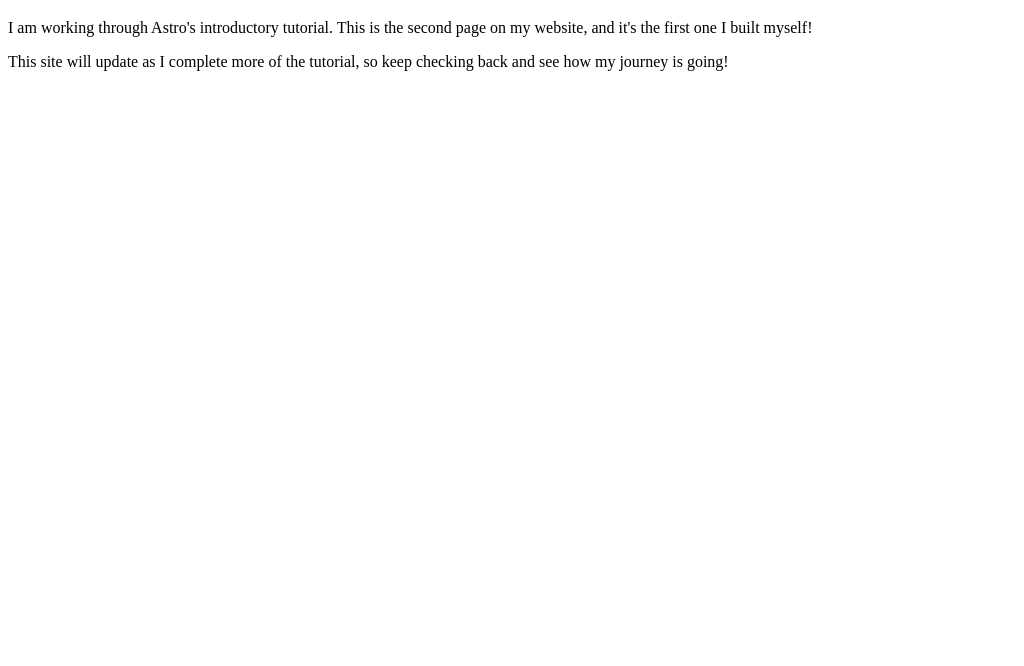
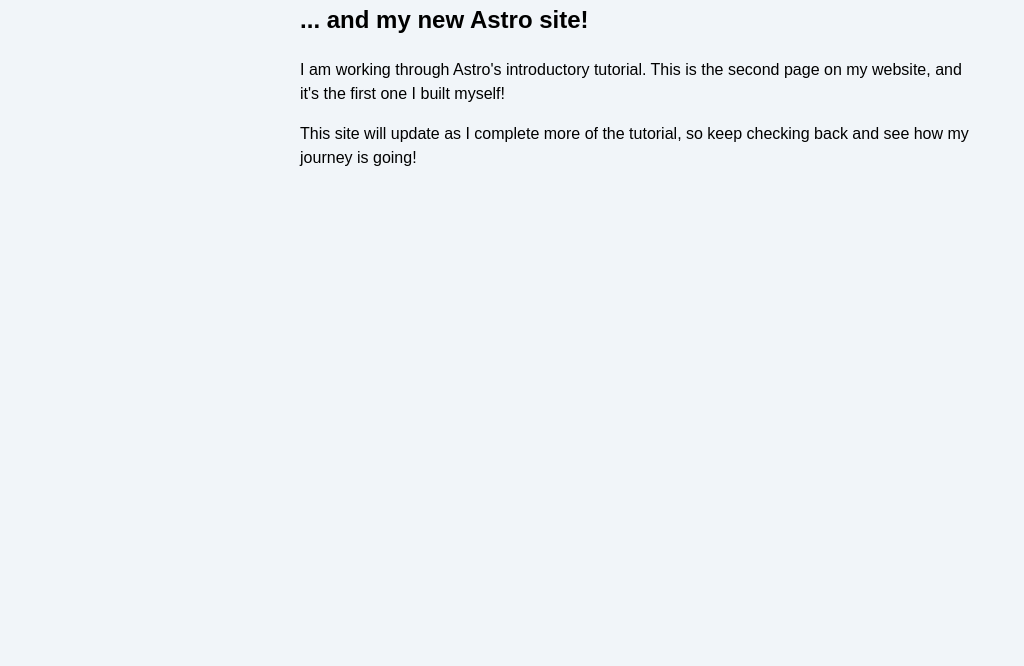
Before and after one commit to pretzelogical/pretzelogical.github.io, an Astro site: page /about in a window 1280 px wide. Shown: the part 134-800 px from the top of the page, without its empty margins (0-1024 px from the left). Built offline with nearby package versions, Linux system fonts and the light colour scheme; Astro itself is replaced by a stand-in of ours.

Commit message:
add global styles, navigation component

```diff
--- /dev/null
+++ b/src/components/Navigation.astro
@@ -0,0 +1,8 @@
+---
+
+---
+<nav>
+  <a href="/">Home</a>
+  <a href="/about">About</a>
+  <a href="/blog">Blog</a>
+</nav>
--- /dev/null
+++ b/src/global.css
@@ -0,0 +1,21 @@
+html {
+  background-color: #f1f5f9;
+  font-family: sans-serif;
+}
+
+body {
+  margin: 0 auto;
+  width: 100%;
+  max-width: 80ch;
+  padding: 1rem;
+  line-height: 1.5;
+}
+
+* {
+  box-sizing: border-box;
+}
+
+h1 {
+  margin: 1rem 0;
+  font-size: 2.5rem;
+}
--- a/src/pages/about.astro
+++ b/src/pages/about.astro
@@ -1,4 +1,6 @@
 ---
+import '../global.css';
+import Navigation from '../components/Navigation.astro';
 const pageTitle = "About Me";
 ---
 
@@ -11,11 +13,7 @@
 		<title>{pageTitle}</title>
 	</head>
 	<body>
-		<nav>
-			<a href="/">Home</a>
-			<a href="/about">About</a>
-			<a href="/blog">Blog</a>
-		</nav>
+		<Navigation />
     <h1>{pageTitle}</h1>
     <h2>... and my new Astro site!</h2>
 
```
Also changed, not shown: src/pages/blog.astro (+3 -5 lines), src/pages/index.astro (+3 -5 lines).
